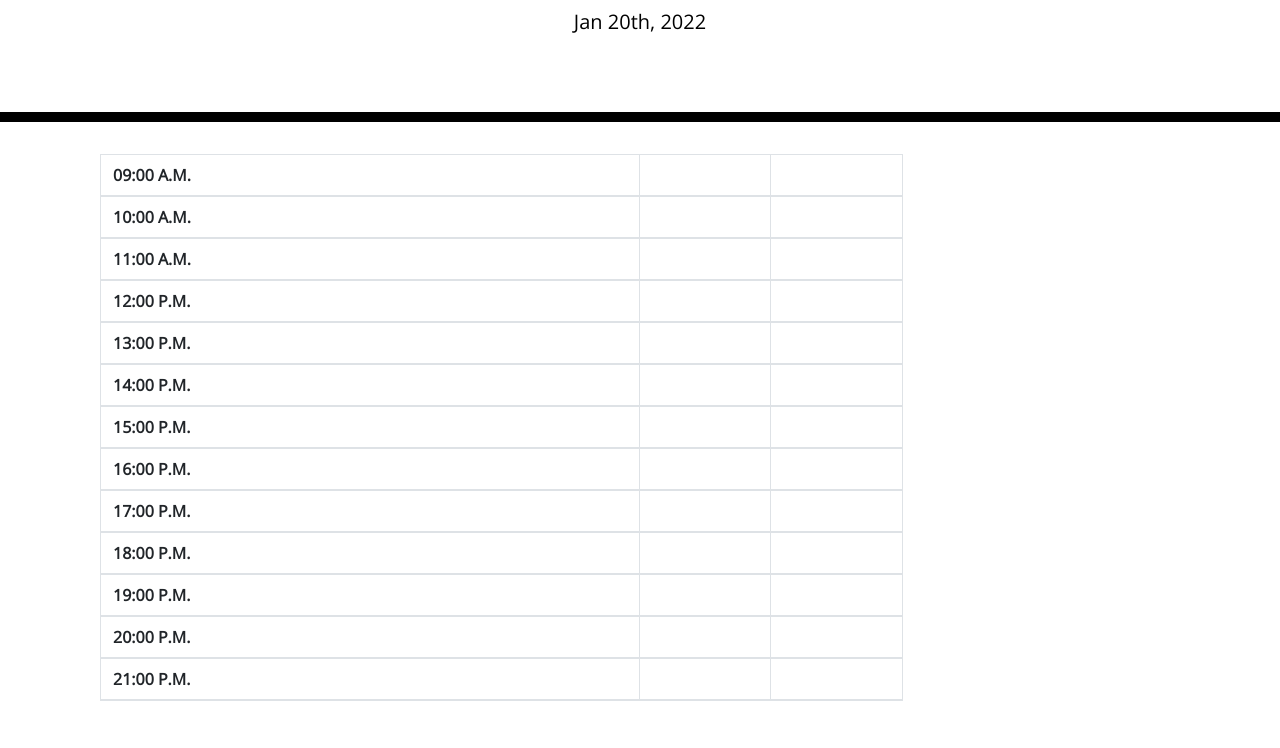
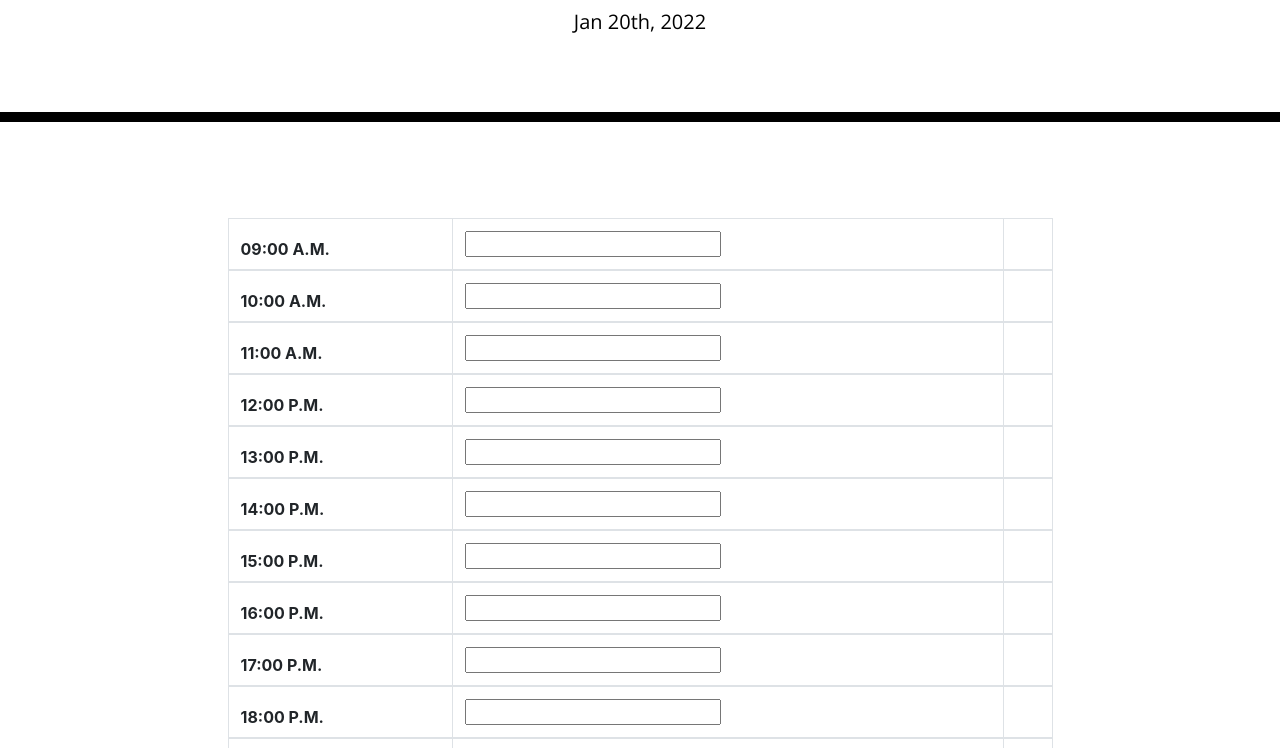
Before and after one commit to jpcisneros411/assignment5jc, a plain HTML site: page index.html in a window 1280 px wide. Shown: the part 182-930 px from the top of the page. Before the commit the page ends 899 px from the top, so only its background shows below. Drawn offline with nearby package versions, Linux system fonts and the light colour scheme.

Commit message:
working on inputs

```diff
--- a/index.html
+++ b/index.html
@@ -40,69 +40,69 @@
             <thead>
               <tr>
                 <th class="timeColumn" scope="col">09:00 A.M.</th>
-                <th scope="col"></th>
-                <th scope="col"></th>
+                <th class="happening" scope="col"><input id="inputData" type="text"></th>
+                <th class="saveColumn" scope="col"></th>
 
               </tr>
               <tr>
                 <th class="timeColumn" scope="col">10:00 A.M.</th>
-                <th scope="col"></th>
-                <th scope="col"></th>
+                <th class="happening" scope="col"><input id="inputData" type="text"></th>
+                <th class="saveColumn" scope="col"></th>
 
               </tr><tr>
                 <th class="timeColumn" scope="col">11:00 A.M.</th>
-                <th scope="col"></th>
-                <th scope="col"></th>
+                <th class="happening" scope="col"><input id="inputData" type="text"></th>
+                <th class="saveColumn" scope="col"></th>
 
               </tr><tr>
                 <th class="timeColumn" scope="col">12:00 P.M.</th>
-                <th scope="col"></th>
-                <th scope="col"></th>
+                <th class="happening" scope="col"><input id="inputData" type="text"></th>
+                <th class="saveColumn" scope="col"></th>
 
               </tr><tr>
                 <th class="timeColumn" scope="col">13:00 P.M.</th>
-                <th scope="col"></th>
-                <th scope="col"></th>
+                <th class="happening" scope="col"><input id="inputData" type="text"></th>
+                <th class="saveColumn" scope="col"></th>
 
               </tr><tr>
                 <th class="timeColumn" scope="col">14:00 P.M.</th>
-                <th scope="col"></th>
-                <th scope="col"></th>
+                <th class="happening" scope="col"><input id="inputData" type="text"></th>
+                <th class="saveColumn" scope="col"></th>
 
               </tr><tr>
                 <th class="timeColumn" scope="col">15:00 P.M.</th>
-                <th scope="col"></th>
-                <th scope="col"></th>
+                <th class="happening" scope="col"><input id="inputData" type="text"></th>
+                <th class="saveColumn" scope="col"></th>
 
               </tr><tr>
-                <th scope="col">16:00 P.M.</th>
-                <th scope="col"></th>
-                <th scope="col"></th>
+                <th class="timeColumn" scope="col">16:00 P.M.</th>
+                <th class="happening" scope="col"><input id="inputData" type="text"></th>
+                <th class="saveColumn" scope="col"></th>
 
               </tr><tr>
-                <th scope="col">17:00 P.M.</th>
-                <th scope="col"></th>
-                <th scope="col"></th>
+                <th class="timeColumn" scope="col">17:00 P.M.</th>
+                <th class="happening" scope="col"><input id="inputData" type="text"></th>
+                <th class="saveColumn" scope="col"></th>
 
               </tr><tr>
-                <th scope="col">18:00 P.M.</th>
-                <th scope="col"></th>
-                <th scope="col"></th>
+                <th class="timeColumn" scope="col">18:00 P.M.</th>
+                <th class="happening" scope="col"><input id="inputData" type="text"></th>
+                <th class="saveColumn" scope="col"></th>
 
               </tr><tr>
-                <th scope="col">19:00 P.M.</th>
-                <th scope="col"></th>
-                <th scope="col"></th>
+                <th class="timeColumn" scope="col">19:00 P.M.</th>
+                <th class="happening" scope="col"><input id="inputData" type="text"></th>
+                <th class="saveColumn" scope="col"></th>
 
               </tr><tr>
-                <th scope="col">20:00 P.M.</th>
-                <th scope="col"></th>
-                <th scope="col"></th>
+                <th class="timeColumn" scope="col">20:00 P.M.</th>
+                <th class="happening" scope="col"><input id="inputData" type="text"></th>
+                <th class="saveColumn" scope="col"></th>
 
               </tr><tr>
-                <th scope="col">21:00 P.M.</th>
-                <th scope="col"></th>
-                <th scope="col"></th>
+                <th class="timeColumn" scope="col">21:00 P.M.</th>
+                <th class="happening" scope="col"><input id="inputData" type="text"></th>
+                <th class="saveColumn" scope="col"></th>
 
               </tr>
             </thead>
--- a/script.js
+++ b/script.js
@@ -1,3 +1,13 @@
 var today = moment();
 console.log(today);
 $("#currentDay").text(today.format("MMM Do, YYYY"));
+
+let hoverTime = document.getElementById("timeColumn");
+let hoverHappening = document.getElementById("happening");
+let hoverSave = document.getElementById("saveColumn");
+
+hoverHappening.addEventListener("click", clickedHappening)
+
+function clickedHappening(){
+
+}
--- a/style.css
+++ b/style.css
@@ -70,7 +70,7 @@ textarea {
   transition: all 0.3s ease-in-out;
 }
 
-/* .container {
+.container {
   display: flex;
   align-items: center;
   justify-content: center;
@@ -80,10 +80,11 @@ textarea {
   font-family: -system-ui, -apple-system, BlinkMacSystemFont, sans-serif;
 }
 
-table {
+table-responsive {
   width: 100%;
   max-width: 50rem;
 }
+/*
   tr:nth-child(even), th {
     color: #ccc;
     font-weight: normal;
@@ -98,7 +99,7 @@ table {
     font-weight: normal;
     border-top: thin dotted #ccc;
   }
-
+  /*
   td {
     font-size: 0.8rem;
     font-weight: bold;
```
